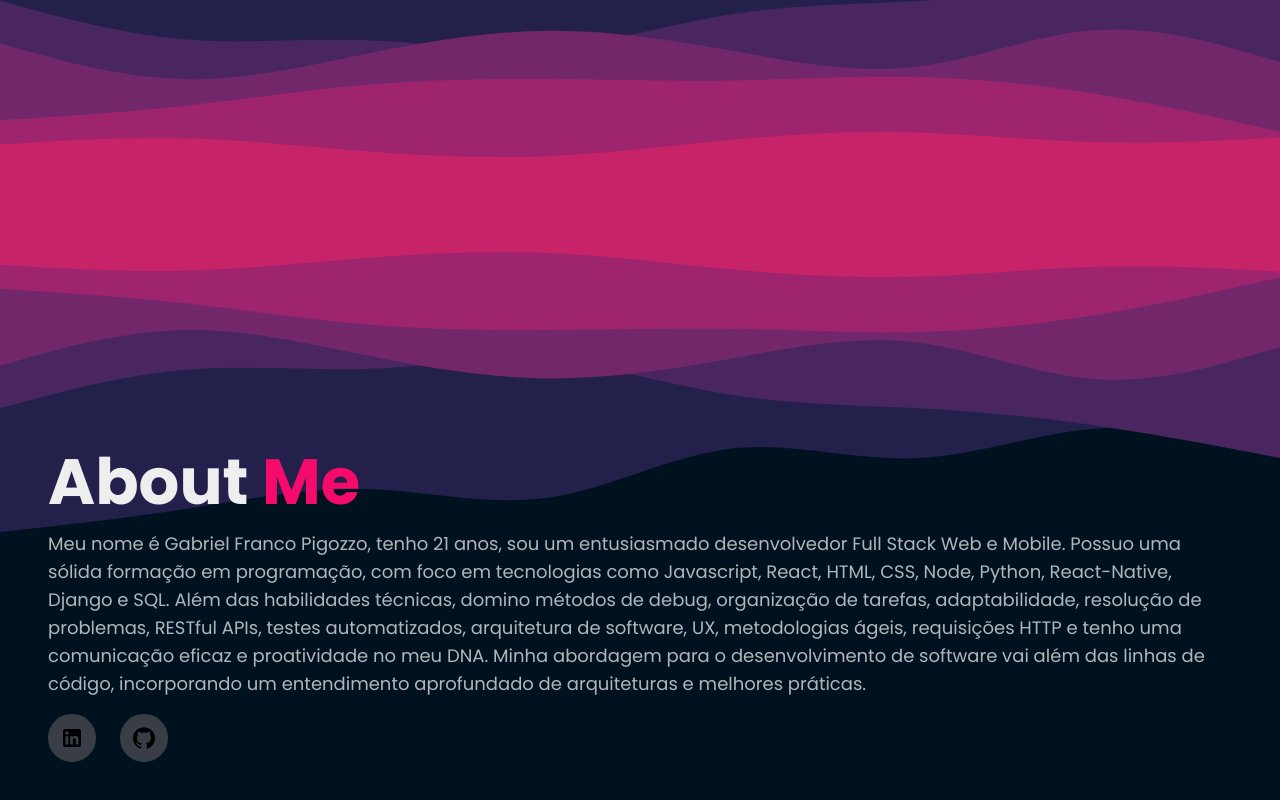
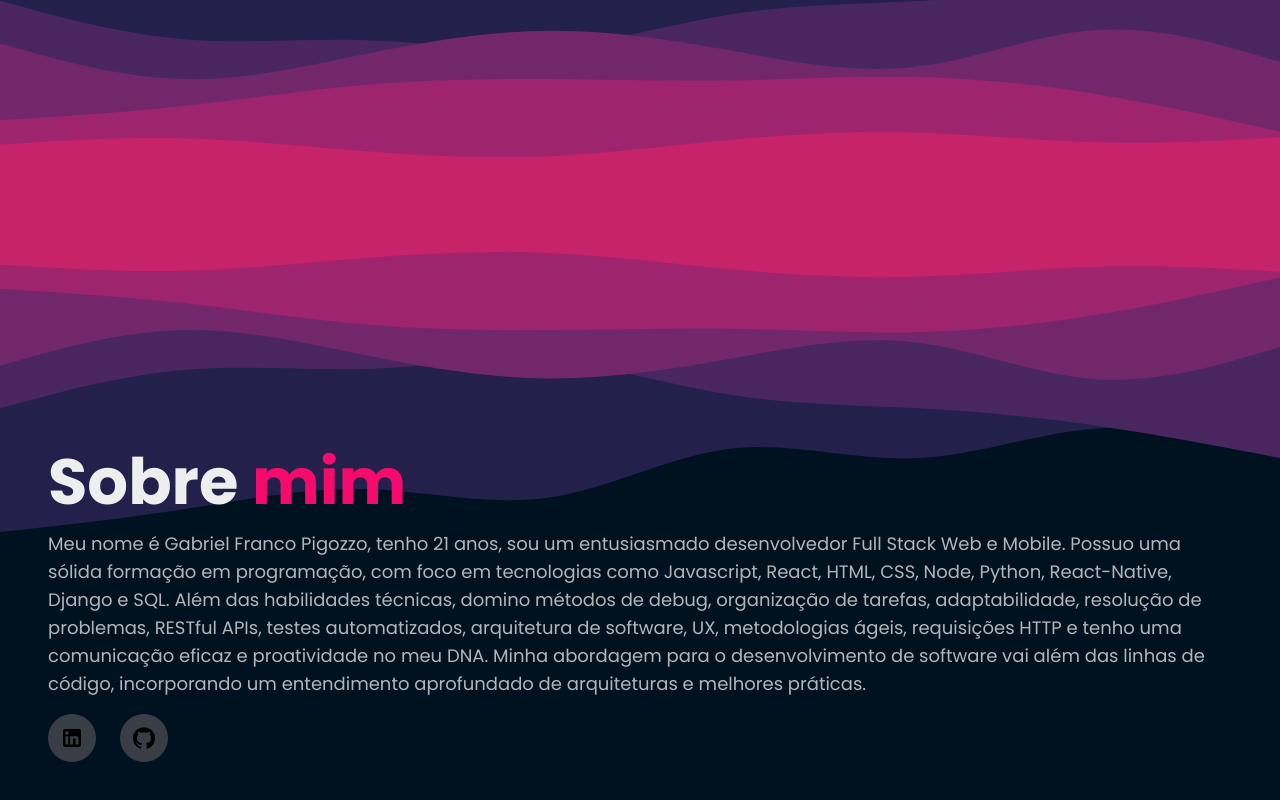
Before and after one commit to lamphead18/Gabriel-Portfolio-2, a React (Create React App) app: page / in a window 1280 px wide. Shown: the part 594-1394 px from the top of the page. Built offline with nearby package versions, Linux system fonts and the light colour scheme.

Commit message:
more aditions

```diff
--- a/src/views/About.tsx
+++ b/src/views/About.tsx
@@ -27,7 +27,7 @@ const About = () => {
       >
         <div className="flex-1 flex flex-col gap-4">
           <h2 className="text-center xl:text-start text-4xl sm:text-5xl lg:text-[64px] font-bold text-textPrimary">
-            About <span className="text-secondary">Me</span>
+            Sobre <span className="text-secondary">mim</span>
           </h2>
           <p className="text-center xl:text-start text-base sm:text-lg text-textSecondary">
             Meu nome é Gabriel Franco Pigozzo, tenho 21 anos, sou um entusiasmado
```
